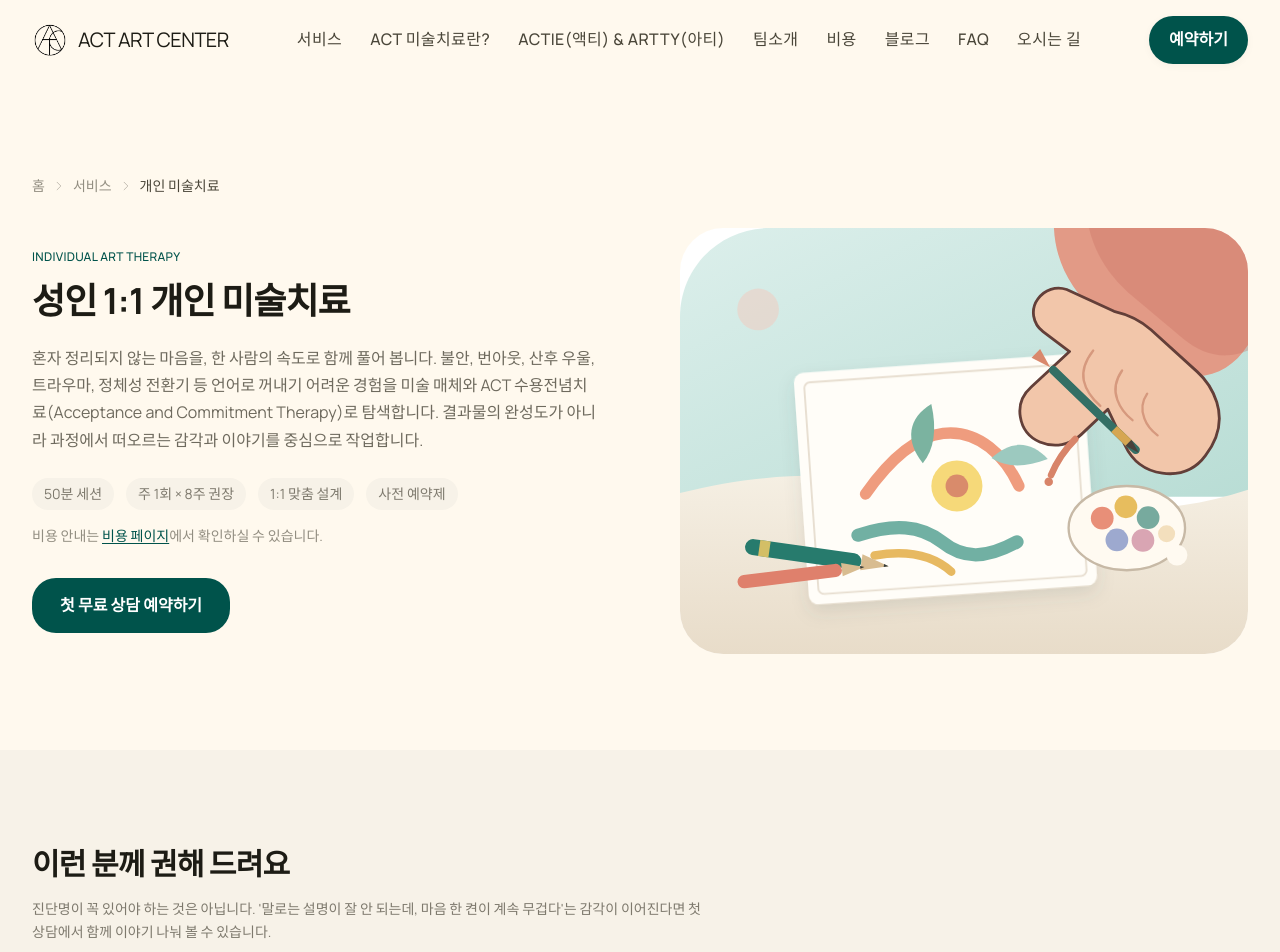
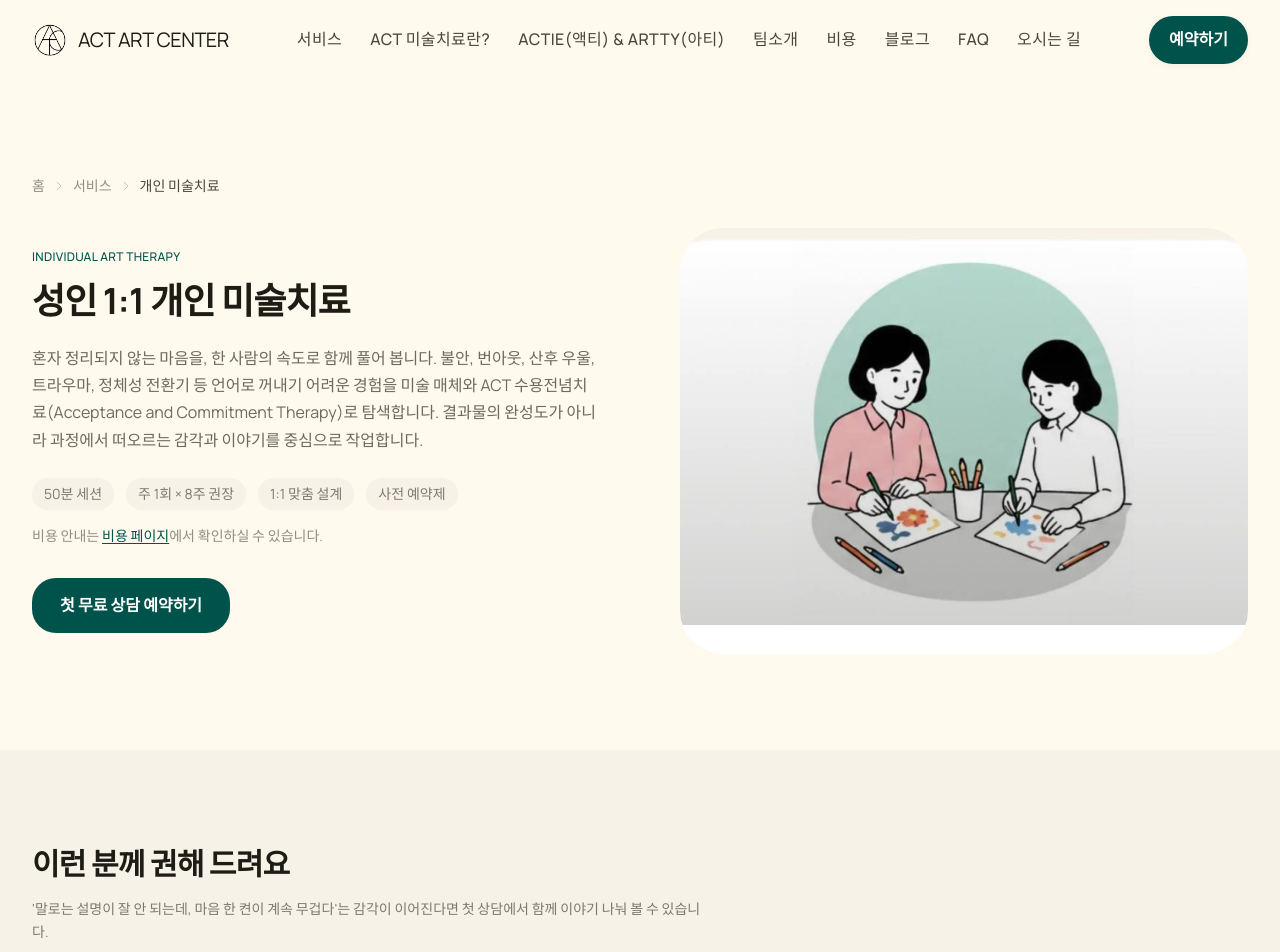
Before and after one commit to act-art-center/actartcenter.com, a Next.js app: page /services/individual in a window 1280 px wide. Shown: the top 952 px of the page. Built offline with nearby package versions, Linux system fonts and the light colour scheme.

Commit message:
finish homepage CTA and individual therapy updates

```diff
--- a/src/app/services/individual/page.tsx
+++ b/src/app/services/individual/page.tsx
@@ -277,8 +277,8 @@ export default function IndividualPage() {
             </div>
             <div className="relative aspect-[4/3] rounded-2xl overflow-hidden">
               <Image
-                src="/images/drawing-hand-art-therapy.svg"
-                alt="1:1 개인 미술치료에서 종이에 그림을 그리고 있는 손"
+                src="/images/individual-art-therapy-together.jpg"
+                alt="미술치료사와 참여자가 나란히 앉아 각자의 그림을 그리는 미술치료 장면"
                 fill
                 className="object-cover"
                 sizes="(max-width: 1024px) 100vw, 50vw"
@@ -297,9 +297,8 @@ export default function IndividualPage() {
               이런 분께 권해 드려요
             </h2>
             <p className="mt-4 text-charcoal/70 text-sm leading-relaxed">
-              진단명이 꼭 있어야 하는 것은 아닙니다. '말로는 설명이 잘 안 되는데,
-              마음 한 켠이 계속 무겁다'는 감각이 이어진다면 첫 상담에서 함께
-              이야기 나눠 볼 수 있습니다.
+              '말로는 설명이 잘 안 되는데, 마음 한 켠이 계속 무겁다'는 감각이
+              이어진다면 첫 상담에서 함께 이야기 나눠 볼 수 있습니다.
             </p>
           </div>
           <div className="mt-10 grid grid-cols-1 md:grid-cols-2 lg:grid-cols-3 gap-6">
--- a/src/components/sections/HeroSection.tsx
+++ b/src/components/sections/HeroSection.tsx
@@ -35,11 +35,11 @@ export function HeroSection() {
               첫 무료 상담 예약하기
             </Link>
             <Link
-              href="/act-approach"
-              aria-label="ACT(수용전념) 미술치료 자세히 보기"
+              href="#sessions"
+              aria-label="미술치료 프로그램 자세히 보기"
               className="inline-flex items-center px-7 py-3.5 text-white font-semibold rounded-lg border-[1.5px] border-white/30 hover:bg-white/10 transition-all duration-200 focus-visible:outline-none focus-visible:ring-2 focus-visible:ring-white focus-visible:ring-offset-2 focus-visible:ring-offset-night"
             >
-              ACT(수용전념) 미술치료 자세히 보기
+              미술치료 프로그램 자세히 보기
             </Link>
             <Link
               href="/characters"
--- a/src/components/sections/ServicesSection.tsx
+++ b/src/components/sections/ServicesSection.tsx
@@ -42,7 +42,7 @@ const DRAWING_ASSESSMENT_SERVICE = {
  */
 export function ServicesSection() {
   return (
-    <SectionWrapper bg="cream">
+    <SectionWrapper id="sessions" bg="cream" className="scroll-mt-24">
       <Container>
         <div className="text-center mb-6">
           <h2 className="text-2xl lg:text-3xl font-bold tracking-tight">ACT ART CENTER의 세션 영역</h2>
```
Also changed, not shown: public/images/individual-art-therapy-together.jpg (added).
